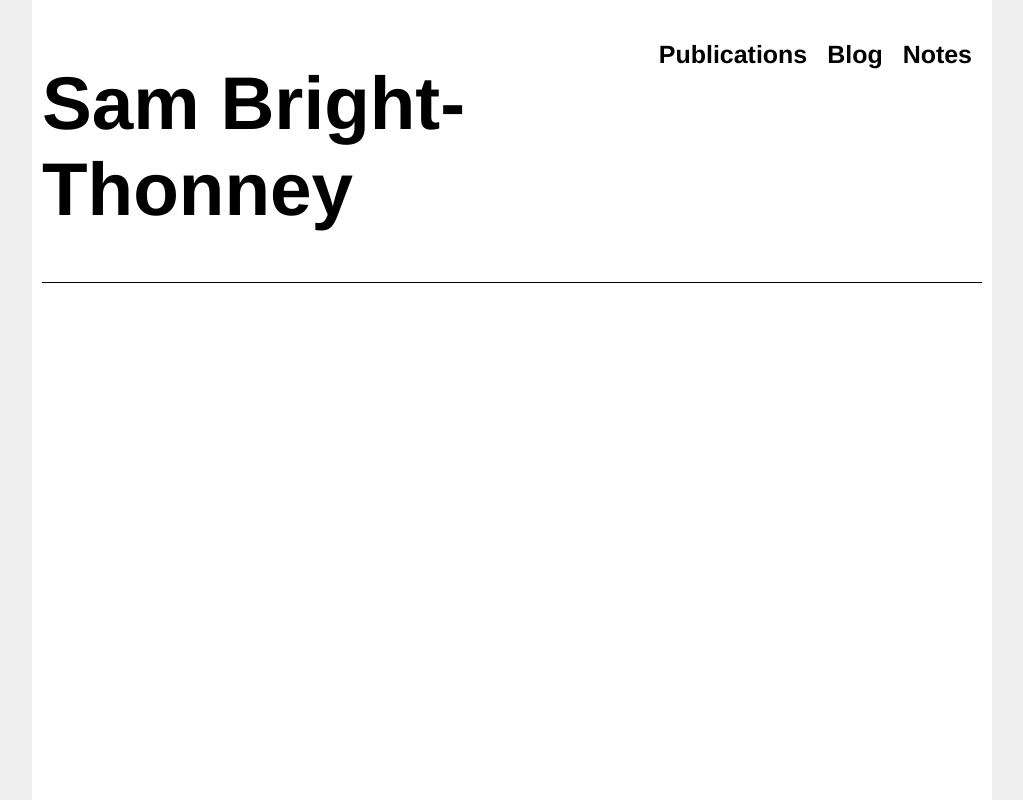
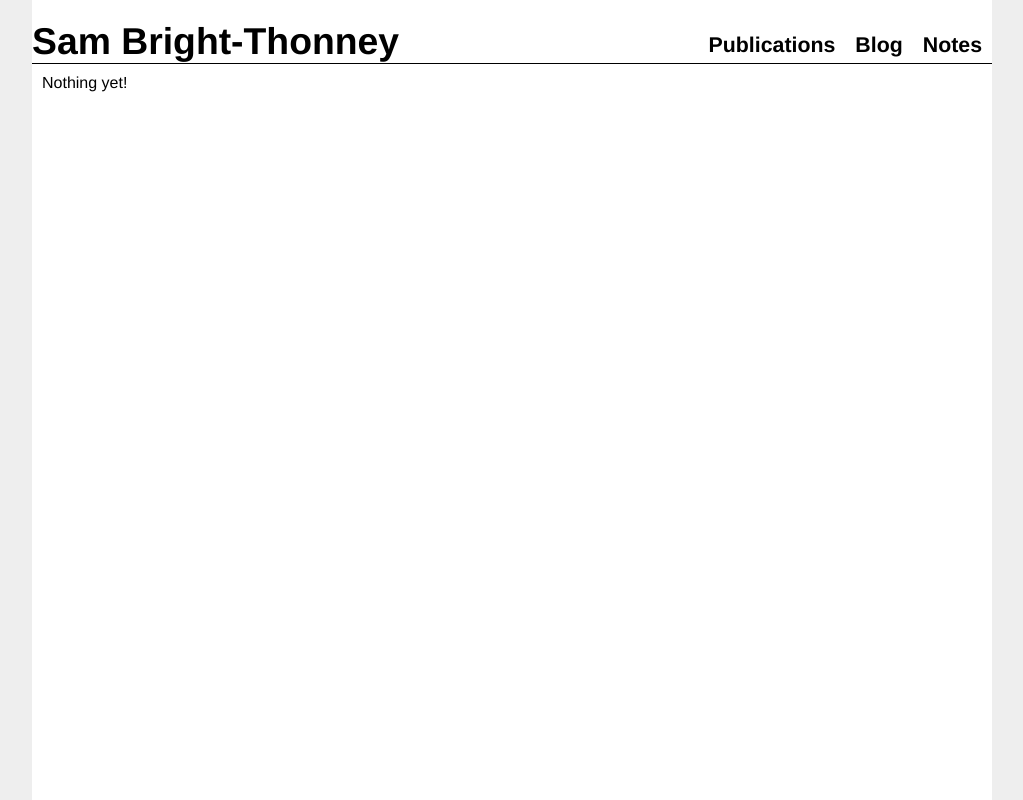
Before and after one commit to SamBT/SamBT.github.io, a plain HTML site: page diary/diary-list.html in a window 1280 px wide. Shown: the whole page, without its empty margins (128-1151 px from the left). Drawn offline with nearby package versions, Linux system fonts and the light colour scheme.

Commit message:
fixed broken links

```diff
--- a/diary/diary-list.html
+++ b/diary/diary-list.html
@@ -12,18 +12,17 @@
 
 <body>
   <div class="container">
+    <div class="menu">
+      <div class="menu-title"><a class="menu-home" href="../index.html">Sam Bright-Thonney</a></div>
+      <div class="menu-links">
+        <a class="menu-button" href="../publications/papers.html">Publications</a>
+        <a class="menu-button" href="../blog/blog-list.html">Blog</a>
+        <a class="menu-button" href="../diary/diary-list.html">Notes</a>
+      </div>
+    </div>
+
     <div class="page">
-      <div class="menu-container">
-        <div class="menu">
-          <div class="menu-title"><a class="menu-home" href="../index.html"><h1>Sam Bright-Thonney</h1></a></div>
-          <div class="menu-links">
-            <a class="menu-button" href="../publications/papers.html"><h3>Publications</h3></a>
-            <a class="menu-button" href="../blog/blog-list.html"><h3>Blog</h3></a>
-            <a class="menu-button" href="../diary/diary-list.html"><h3>Notes</h3></a>
-          </div>
-        </div>
-      </div>
-
+      Nothing yet!
     </div>
   </div>
 
```
Also changed, not shown: blog/blog-list.html (+9 -11 lines), publications/papers.html (+9 -11 lines).
